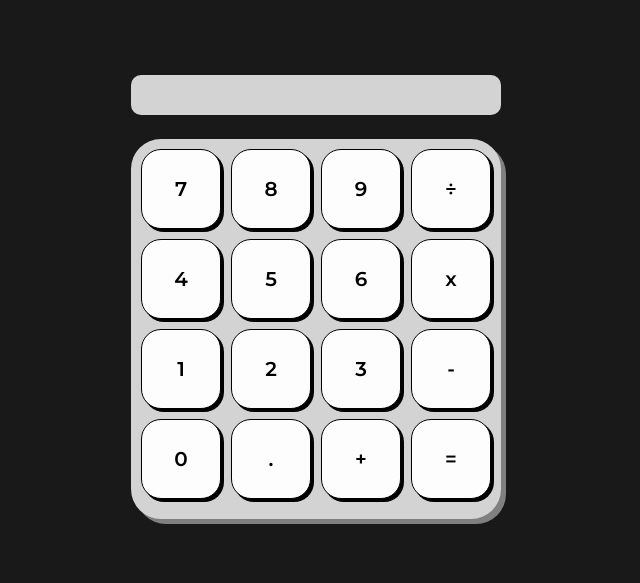
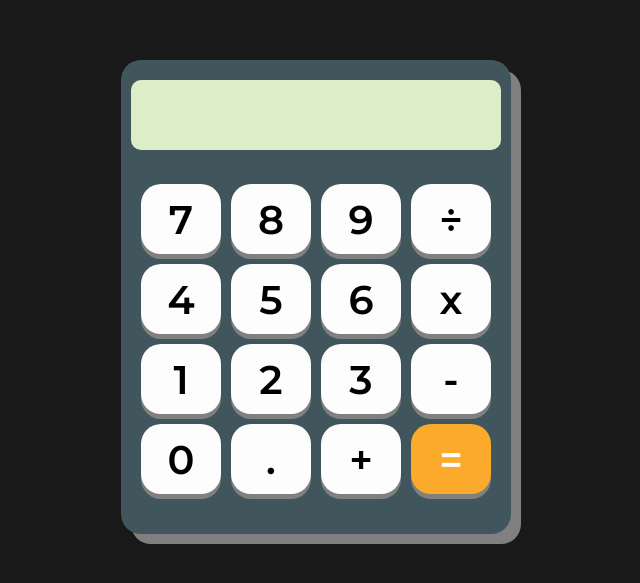
Before and after one commit to vitor-martini/calculator, a plain HTML site: page index.html in a window 1280 px wide. Shown: the part 103-686 px from the top of the page, without its empty margins (324-964 px from the left). Drawn offline with Linux system fonts and the light colour scheme.

Commit message:
Mudanças no layout

```diff
--- a/assets/css/style.css
+++ b/assets/css/style.css
@@ -8,10 +8,14 @@ body{
     min-height: 100vh;
 }
 
+.calculadora{
+    background-color: #41555d;
+    border-radius: 20px;
+    box-shadow: 10px 10px 0 #808080;
+    padding: 20px 10px;
+}
+
 .botoes {
-    background-color: #d3d3d3;
-    border-radius: 30px;
-    box-shadow: 5px 5px 0 #808080;
     display: grid;
     grid-template-columns: repeat(4, 1fr);
     gap: 10px;
@@ -19,27 +23,35 @@ body{
 }
 
 .botao {
-    border: 1px solid black;
     border-radius: 20px;
-    box-shadow: 3px 3px 0 black;
+    box-shadow: 0 5px 0 #808080;
     background-color: #fdfdfd ;
     cursor: pointer;
-    font-size: 20px;
+    font-size: 40px;
     font-weight: bold;
-    height: 80px;
+    height: 70px;
     width: 80px;
+}
+
+.igual{
+    background-color: #fcaa2c;
+    color: #ffffff
 }
 
 .botao:hover{
     background-color: #d3d3d3;
 }
 
+.igual:hover{
+    background-color: #fa9703d0;
+    color: #ffffff
+}
+
 .visor {
-    background-color: #d3d3d3;
+    background-color: #ddedc8;
     border-radius: 10px;
-    font-family: monospace;
-    font-size: 22px;
-    height: 40px;
+    font-family: 'Orbitron', sans-serif;
+    font-size: 40px;
     margin-bottom: 24px;
     padding: 10px;
     text-align: right;
--- a/index.html
+++ b/index.html
@@ -6,6 +6,7 @@
     <meta name="viewport" content="width=device-width, initial-scale=1.0">
     <title>Calculadora</title>
     <link href="https://fonts.googleapis.com/css2?family=Montserrat:wght@500;600&display=swap" rel="stylesheet">
+    <link href="https://fonts.googleapis.com/css2?family=Orbitron&display=swap" rel="stylesheet">
     <link rel="icon" href="assets/img/calc.ico" type="image/x-icon" />
     <link rel="stylesheet" href="assets/css/reset.css">
     <link rel="stylesheet" href="assets/css/style.css">
@@ -13,6 +14,7 @@
 </head>
 <body>
 
+    <div class="calculadora">
         <input disabled class="visor">
         <section class="botoes">
             <button class="botao">7</button>
@@ -30,8 +32,10 @@
             <button class="botao">0</button>
             <button class="botao">.</button>
             <button class="botao">+</button>
-        <button class="botao">=</button>
+            <button class="botao igual">=</button>
         <section>
+    </div>
+
     <script src="main.js"></script>
 </body>
 </html>
--- a/teste.js
+++ /dev/null
@@ -1,4 +0,0 @@
-const string = "1+2/2*2-1";
-const conta = eval(string);
-
-console.log(conta);
```
Also changed, not shown: assets/img/modelo.jpg (added). Lines whose indentation alone changed are shown as unchanged.
